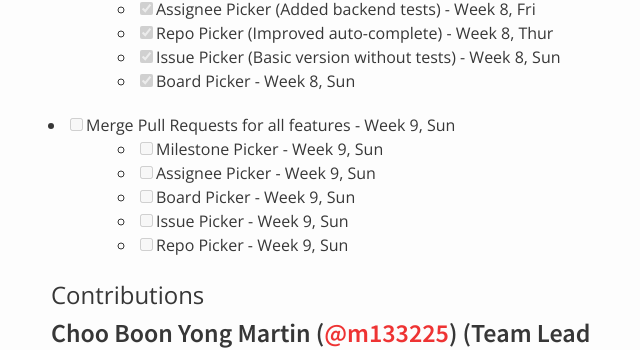
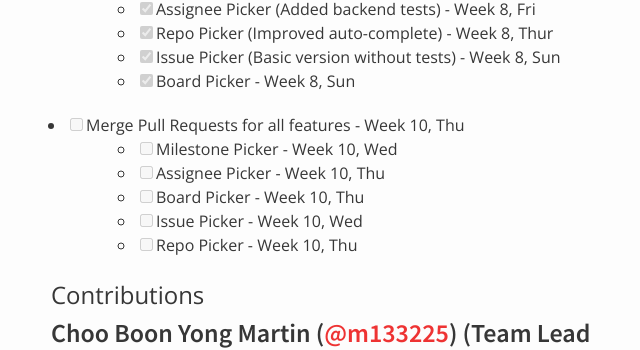
Before and after one commit to nus-oss/cs3281-AY1516S2-website, a Jekyll site: the page built from teams/hubturbo.md, in a window 1280 px wide and 900 px high, scrolled down 1351 px. Shown: the part 146-496 px from the top of the window, without its empty margins (319-959 px from the left). Built offline with Jekyll 4.4.1, drawn with Linux system fonts in a browser that asks for light colours; some of the changed text lies outside the part shown.

```diff
--- a/teams/hubturbo.md
+++ b/teams/hubturbo.md
@@ -69,12 +69,12 @@
   * [x] Repo Picker (Improved auto-complete) - Week 8, Thur
   * [x] Issue Picker (Basic version without tests) - Week 8, Sun
   * [x] Board Picker - Week 8, Sun
-* [ ] Merge Pull Requests for all features - Week 9, Sun
-	* [ ] Milestone Picker - Week 9, Sun
-	* [ ] Assignee Picker - Week 9, Sun
-	* [ ] Board Picker - Week 9, Sun
-  * [ ] Issue Picker - Week 9, Sun
-  * [ ] Repo Picker  - Week 9, Sun
+* [ ] Merge Pull Requests for all features - Week 10, Thu
+	* [ ] Milestone Picker - Week 10, Wed
+	* [ ] Assignee Picker - Week 10, Thu
+	* [ ] Board Picker - Week 10, Thu
+  * [ ] Issue Picker - Week 10, Wed
+  * [ ] Repo Picker  - Week 10, Thu
 
 # Contributions
 
```
Also changed, not shown: other parts of teams/hubturbo.md (+2 -0 lines).
